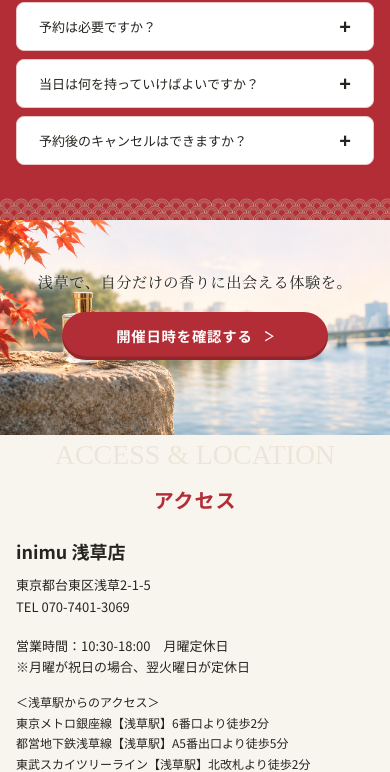
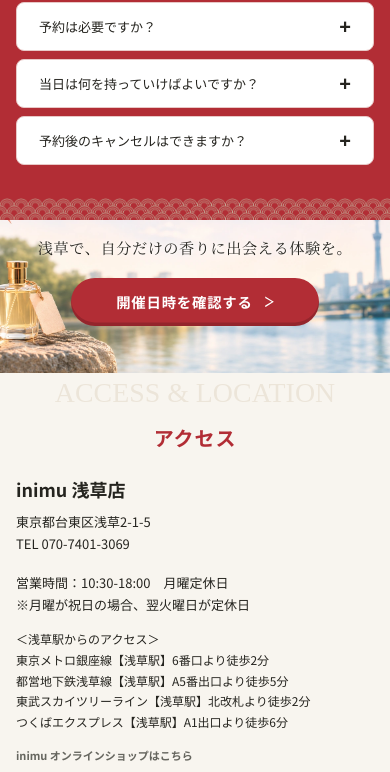
Before and after one commit to takahashimiyo/Workshop_lp, a plain HTML site: page index.html in a window 390 px wide. Shown: the part 3649-4421 px from the top of the page. Drawn offline with Linux system fonts and the light colour scheme.

Commit message:
修正_スマホ版の表示の微調整２

```diff
--- a/css/style.css
+++ b/css/style.css
@@ -424,10 +424,11 @@ nav a:hover { text-decoration: underline; text-underline-offset: .22em; }
   .faq details p { font-size: 13px; }
   .riverside {
     height: auto;
-    min-height: 215px;
-    padding: 50px 12px 34px;
-    background-position: 49% 18%;
-    background-size: cover;
+    min-height: 0;
+    aspect-ratio: 553 / 216;
+    padding: 4% 12px 0;
+    background-position: 85% 46%;
+    background-size: 140% auto;
   }
   .riverside p, .footer-invite p { font-size: clamp(15px, 3.9vw, 22px); letter-spacing: .035em; }
   .riverside p { text-shadow: 0 0 4px #fff, 0 0 9px #fff; }
@@ -497,6 +498,7 @@ nav a:hover { text-decoration: underline; text-underline-offset: .22em; }
     min-height: 13.8vw;
     font-size: clamp(13px, 4.1vw, 32px);
   }
+  .riverside .button { width: calc(75vw - 16px); }
   .hero-intro .button { margin-top: 4%; }
 }
 
```
